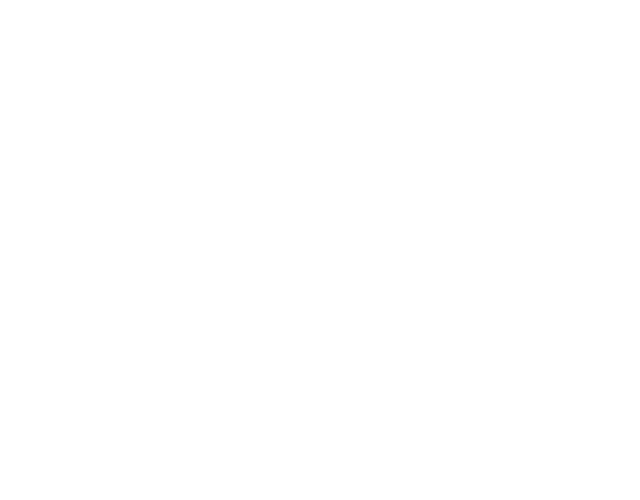
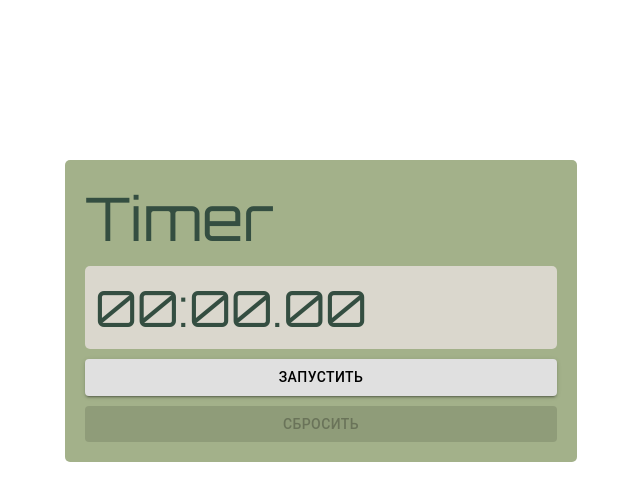
Before and after one commit to Worldlyth/timer-countdown, a React (Create React App) app: page / in a window 1280 px wide. Shown: the top 500 px of the page, without its empty margins (319-959 px from the left). Built offline with nearby package versions, Linux system fonts and the light colour scheme.

Commit message:
adds component Timer

```diff
--- a/public/index.html
+++ b/public/index.html
@@ -3,12 +3,12 @@
     <head>
         <meta charset="utf-8" />
         <link rel="icon" href="%PUBLIC_URL%/favicon.ico" />
+        <link rel="preconnect" href="https://fonts.googleapis.com" />
+        <link rel="preconnect" href="https://fonts.gstatic.com" crossorigin />
+        <link href="https://fonts.googleapis.com/css2?family=Orbitron&display=swap" rel="stylesheet" />
         <meta name="viewport" content="width=device-width, initial-scale=1" />
         <meta name="theme-color" content="#000000" />
-    <meta
-      name="description"
-      content="Web site created using create-react-app"
-    />
+        <meta name="description" content="Web site created using create-react-app" />
         <link rel="apple-touch-icon" href="%PUBLIC_URL%/logo192.png" />
         <!--
       manifest.json provides metadata used when your web app is installed on a
@@ -38,6 +38,5 @@
 
       To begin the development, run `npm start` or `yarn start`.
       To create a production bundle, use `npm run build` or `yarn build`.
-    -->
-  </body>
+    --></body>
 </html>
--- a/src/app.tsx
+++ b/src/app.tsx
@@ -1,8 +1,23 @@
 import React from 'react';
+import Timer from './components/Timer/index';
 import { SApp } from './assets/styles/app.styles';
+import styled from 'styled-components';
+
+const Container = styled.div`
+margin: 20vh 30vw;
+padding: 20px;
+background-color: #A3B18A;
+border-radius: 5px
+`
 
 function App() {
-    return <SApp></SApp>;
+    return (
+        <SApp>
+            <Container>
+                <Timer />
+            </Container>
+        </SApp>
+    );
 }
 
 export default App;
--- /dev/null
+++ b/src/components/Timer/components/Time.tsx
@@ -0,0 +1,51 @@
+import React, { memo, useCallback, useEffect, useState } from 'react';
+import styled from 'styled-components';
+import { ActionType } from '..';
+
+interface ITimeProps {
+    action: ActionType;
+}
+
+const Time: React.FC<ITimeProps> = props => {
+    const { action } = props;
+    const [time, setTime] = useState<number>(0);
+
+    const start = () => {
+        const interval = setInterval(() => setTime(prev => prev + 1), 10);
+        return () => clearInterval(interval);
+    };
+
+    useEffect(() => {
+        switch (action) {
+            case 'Запустить':
+                return setTime(0);
+            case 'Пауза':
+                return start();
+        }
+    }, [action]);
+
+    const formatTime = useCallback((time: number) => {
+        const minutes = Math.floor(time / 6000);
+        const seconds = Math.floor((time % 6000) / 100);
+        const milliseconds = Math.floor(time % 100);
+        const setFormat = (value: number) => {
+            return value.toString().padStart(2, '0')
+        }
+
+        return `${setFormat(minutes)}:${setFormat(seconds)}.${setFormat(milliseconds)}`;
+    }, []);
+
+    return <TimeContainer>{formatTime(time)}</TimeContainer>;
+};
+
+export default memo(Time);
+
+const TimeContainer = styled.div`
+    font-family: 'Orbitron', sans-serif;
+    color: #344e41;
+    display: flex;
+    padding: 10px;
+    font-size: 50px;
+    border-radius: 5px;
+    background-color: #dad7cd;
+`;
--- /dev/null
+++ b/src/components/Timer/index.tsx
@@ -0,0 +1,55 @@
+import React, { memo, useCallback, useState } from 'react';
+import { Button } from '@mui/material';
+import styled from 'styled-components';
+import Time from './components/Time';
+
+interface IindexProps {}
+
+export type ActionType = 'Запустить' | 'Пауза' | 'Возобновить';
+
+const Timer: React.FC<IindexProps> = props => {
+    const [action, setAction] = useState<ActionType>('Запустить');
+
+    const changeAction = useCallback(() => {
+        switch (action) {
+            case 'Запустить':
+                return setAction('Пауза');
+            case 'Пауза':
+                return setAction('Возобновить');
+            case 'Возобновить':
+                return setAction('Пауза');
+        }
+    }, [action]);
+
+    const reset = () => {
+        setAction('Запустить');
+    };
+
+    return (
+        <TimerContainer>
+            <Heading>Timer</Heading>
+            <Time action={action} />
+            <Button onClick={changeAction} color='inherit' variant='contained'>
+                {action}
+            </Button>
+            <Button onClick={reset} color='inherit' variant='contained' disabled={action === 'Запустить'}>
+                Сбросить
+            </Button>
+        </TimerContainer>
+    );
+};
+
+export default memo(Timer);
+
+const TimerContainer = styled.div`
+    display: flex;
+    flex-direction: column;
+    gap: 10px;
+`;
+
+const Heading = styled.div`
+    color: #344e41;
+    font-family: 'Orbitron', sans-serif;
+    font-size: 60px;
+    text-align: left;
+`;
```
Also changed, not shown: 2 other files (tests, documents, lock files or other folders). Lines whose indentation alone changed are shown as unchanged.
